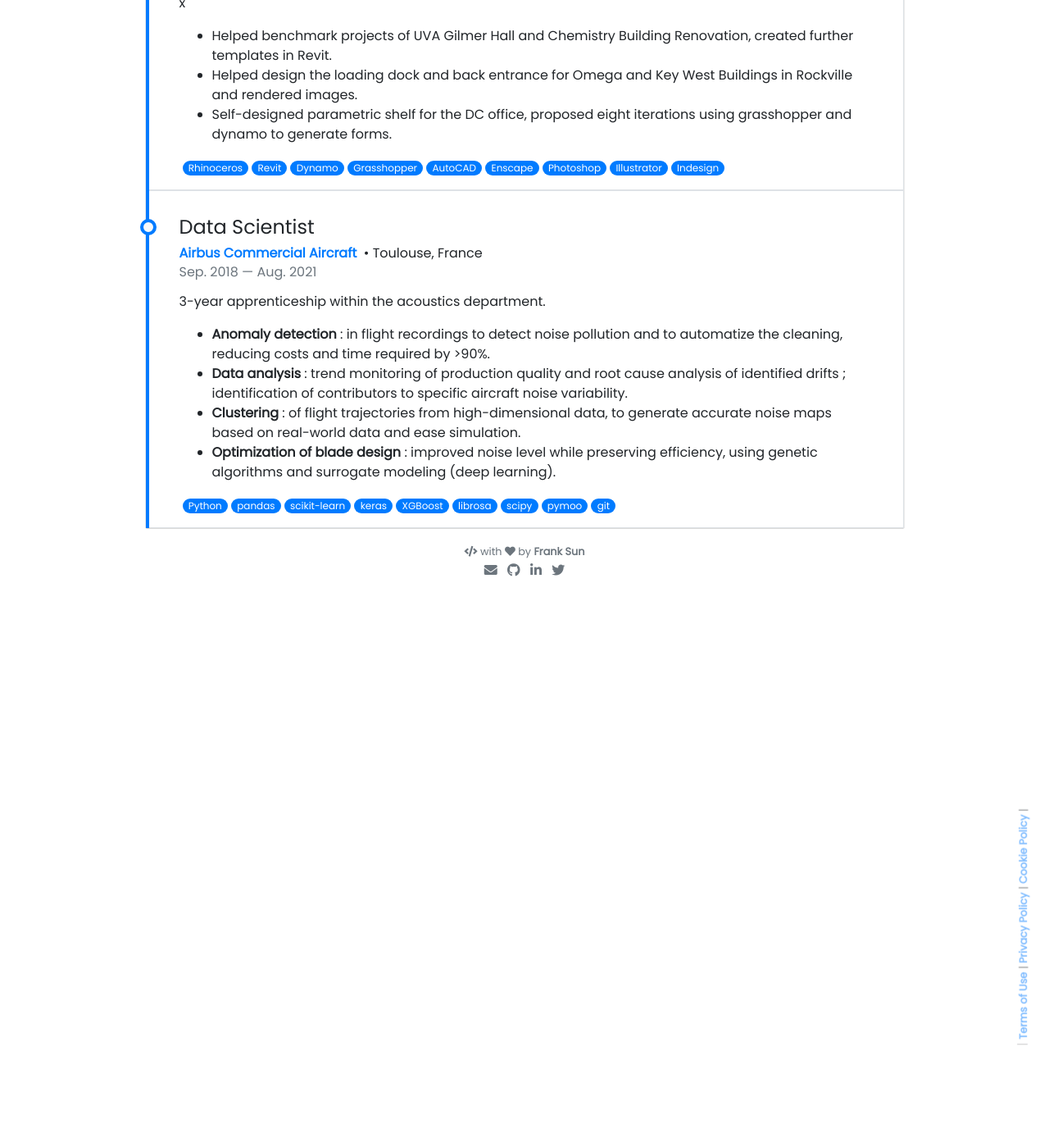
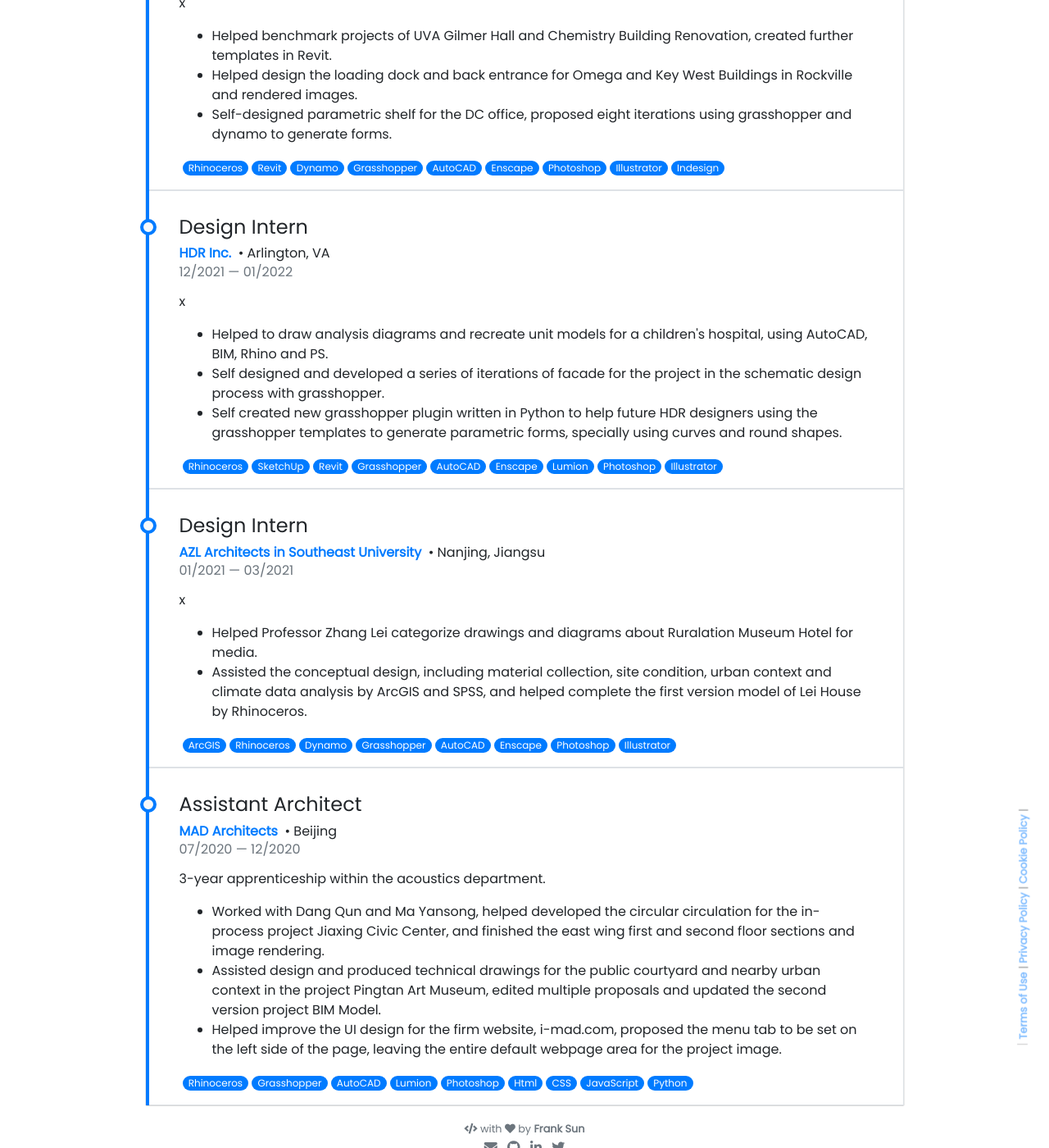
Before and after one commit to FangFrankSun/Personal_Website, a Jekyll site: the page built from pages/about.md, in a window 1280 px wide and 1400 px high, scrolled down 2185 px. Shown: the whole window at 82% size. Built offline with Jekyll 4.4.1, drawn with Linux system fonts in a browser that asks for light colours; nearby versions of some CDN libraries; emoji names are drawn with the system emoji font.

Commit message:
Update arch-experience-timeline.yml

```diff
--- a/_data/arch-experience-timeline.yml
+++ b/_data/arch-experience-timeline.yml
@@ -12,38 +12,43 @@
     - "Self-designed parametric shelf for the DC office, proposed eight iterations using grasshopper and dynamo to generate forms."
   tools: [Rhinoceros, Revit, Dynamo, Grasshopper, AutoCAD, Enscape, Photoshop, Illustrator, Indesign]
 
-- entity: Airbus Commercial Aircraft
-  link : https://www.airbus.com/
-  location: Toulouse, France
-  country: France
-  role: Data Scientist
-  from: Sep. 2018
-  to: Aug. 2021
+- entity: HDR Inc.
+  link : https://www.hdrinc.com/
+  location: Arlington, VA
+  country: USA
+  role: Design Intern
+  from: 12/2021
+  to: 01/2022
+  description: x
+  courses:
+    - "Helped to draw analysis diagrams and recreate unit models for a children's hospital, using AutoCAD, BIM, Rhino and PS."
+    - "Self designed and developed a series of iterations of facade for the project in the schematic design process with grasshopper."
+    - "Self created new grasshopper plugin written in Python to help future HDR designers using the grasshopper templates to generate parametric forms, specially using curves and round shapes."
+  tools: [Rhinoceros, SketchUp, Revit, Grasshopper, AutoCAD, Enscape, Lumion, Photoshop, Illustrator]
+
+- entity: AZL Architects in Southeast University
+  link : https://www.archdaily.com/office/azl-architects
+  location: Nanjing, Jiangsu
+  country: China
+  role: Design Intern
+  from: 01/2021
+  to: 03/2021
+  description: x
+  courses:
+    - "Helped Professor Zhang Lei categorize drawings and diagrams about Ruralation Museum Hotel for media."
+    - "Assisted the conceptual design, including material collection, site condition, urban context and climate data analysis by ArcGIS and SPSS, and helped complete the first version model of Lei House by Rhinoceros."
+  tools: [ArcGIS, Rhinoceros, Dynamo, Grasshopper, AutoCAD, Enscape, Photoshop, Illustrator]
+
+- entity: MAD Architects
+  link : https://www.hdrinc.com/
+  location: Beijing
+  country: China
+  role: Assistant Architect
+  from: 07/2020
+  to: 12/2020
   description: 3-year apprenticeship within the acoustics department.
   courses:
-    - "Anomaly detection: in flight recordings to detect noise pollution and to automatize the cleaning, reducing costs and time required by >90%."
-    - "Data analysis: trend monitoring of production quality and root cause analysis of identified drifts ; identification of contributors to specific aircraft noise variability."
-    - "Clustering: of flight trajectories from high-dimensional data, to generate accurate noise maps based on real-world data and ease simulation."
-    - "Optimization of blade design: improved noise level while preserving efficiency, using genetic algorithms and surrogate modeling (deep learning)."
-  tools: [Python, pandas, scikit-learn, keras, XGBoost, librosa, scipy, pymoo, git]
-
-
-
-
-# - title: Student, Harvard CS
-#   from: 2014
-#   to: 2018
-#   description: Lorem ipsum dolor sit amet, consectetur adipiscing elit,
-#                sed do eiusmod tempor incididunt ut labore et dolore magna aliqua.
-#                Ut enim ad minim veniam, quis nostrud exercitation ullamco laboris
-#                nisi ut aliquip ex ea commodo consequat. Duis aute irure dolor in
-#                reprehenderit in voluptate velit esse cillum dolore eu fugiat nulla pariatur.
-
-# - title: Software Engineer, Google, UK
-#   from: 2018
-#   to: present
-#   description: Lorem ipsum dolor sit amet, consectetur adipiscing elit,
-#                sed do eiusmod tempor incididunt ut labore et dolore magna aliqua.
-#                Ut enim ad minim veniam, quis nostrud exercitation ullamco laboris
-#                nisi ut aliquip ex ea commodo consequat. Duis aute irure dolor in
-#                reprehenderit in voluptate velit esse cillum dolore eu fugiat nulla pariatur.
+    - "Worked with Dang Qun and Ma Yansong, helped developed the circular circulation for the in-process project Jiaxing Civic Center, and finished the east wing first and second floor sections and image rendering."
+    - "Assisted design and produced technical drawings for the public courtyard and nearby urban context in the project Pingtan Art Museum, edited multiple proposals and updated the second version project BIM Model."
+    - "Helped improve the UI design for the firm website, i-mad.com, proposed the menu tab to be set on the left side of the page, leaving the entire default webpage area for the project image."
+  tools: [Rhinoceros, Grasshopper, AutoCAD, Lumion, Photoshop, Html, CSS, JavaScript, Python]
```
